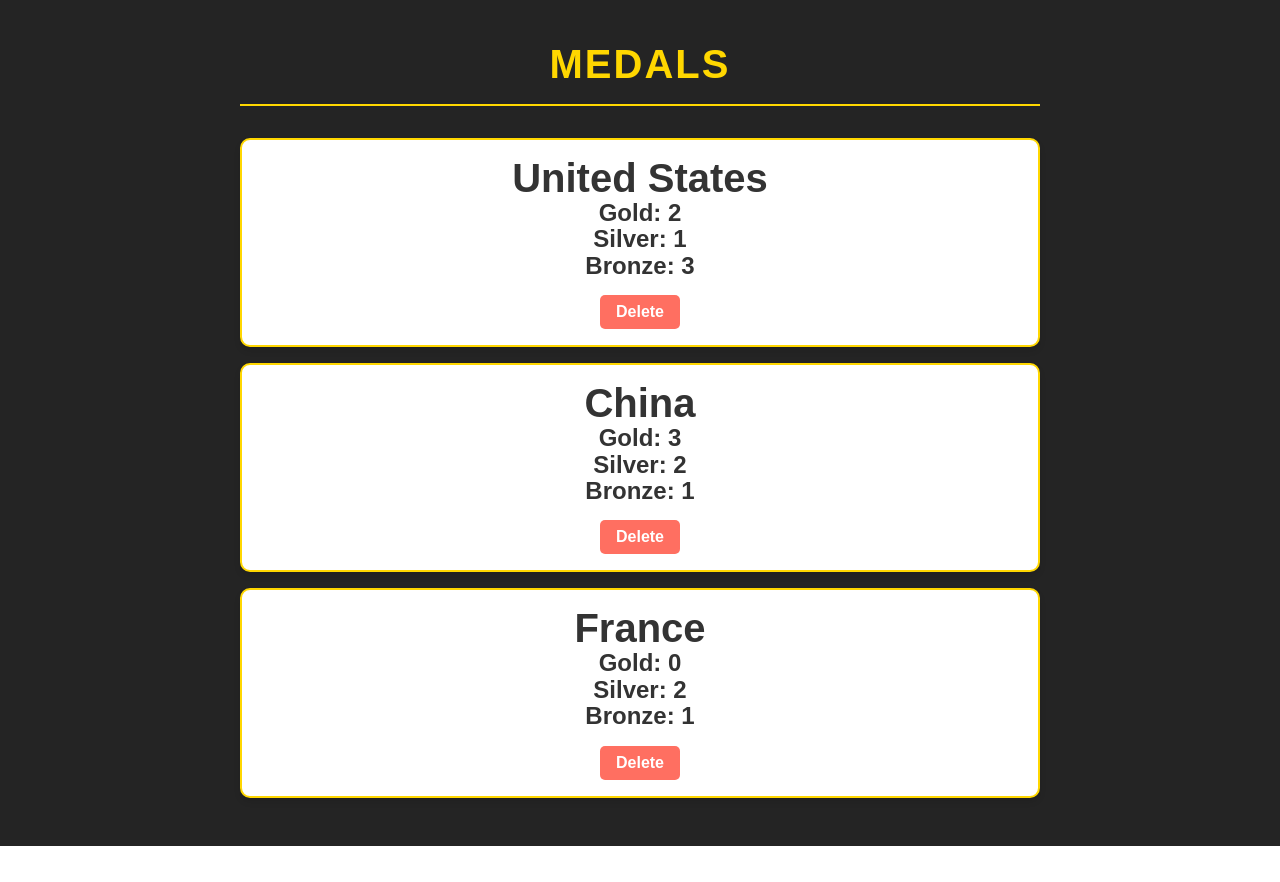
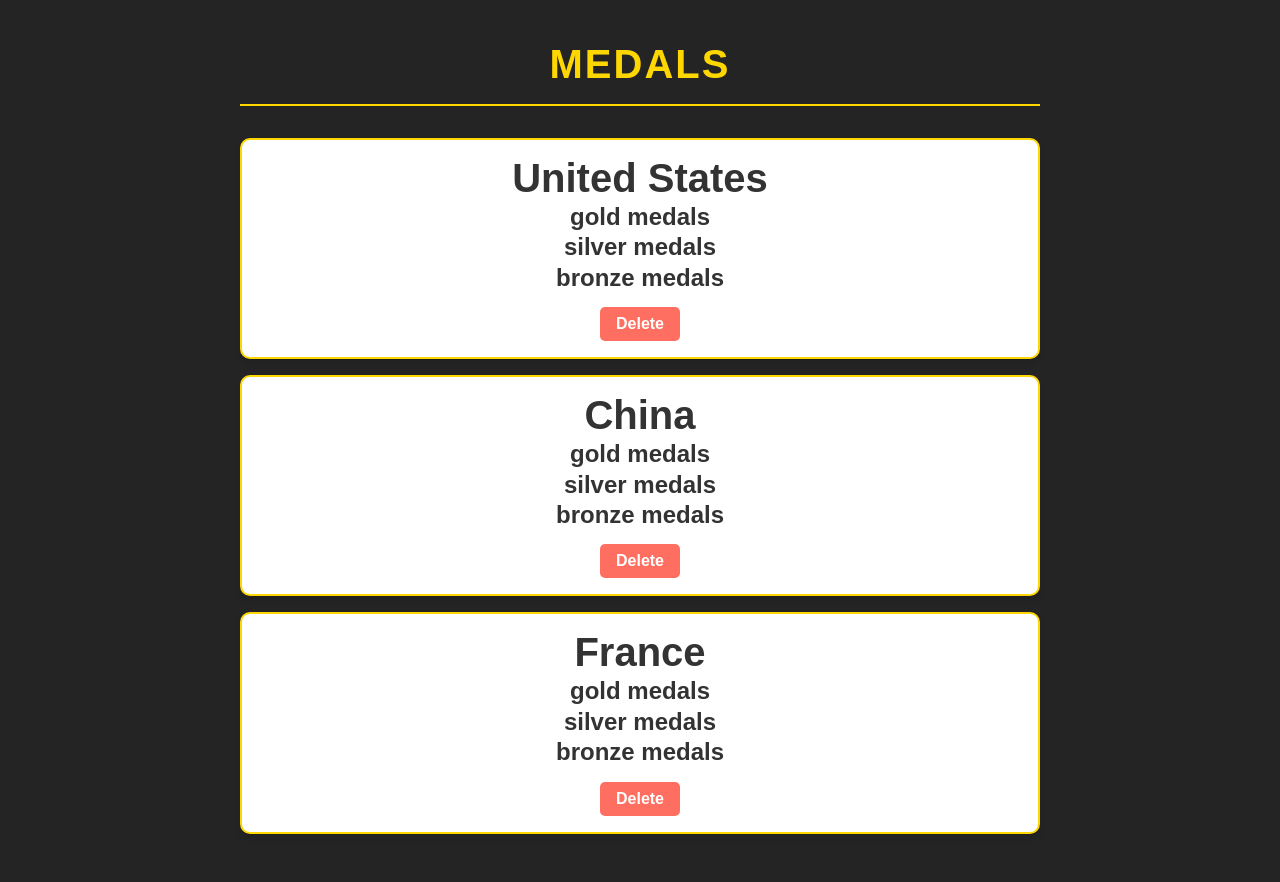
Before and after one commit to MrTindall/medals-react-Tindall, a React (Vite) app: page / in a window 1280 px wide. Before the commit the page ends 846 px from the top, so only its background shows below. Built offline with nearby package versions, Linux system fonts and the light colour scheme.

Commit message:
assignment 3

```diff
--- a/src/App.jsx
+++ b/src/App.jsx
@@ -4,9 +4,9 @@
 
 function App() {
   const [countries, setCountries] = useState([
-    { id: 1, name: "United States", gold: 2, silver: 1, bronze: 3 },
-    { id: 2, name: "China", gold: 3, silver: 2, bronze: 1 },
-    { id: 3, name: "France", gold: 0, silver: 2, bronze: 1 },
+    { id: 1, name: "United States"},
+    { id: 2, name: "China"},
+    { id: 3, name: "France"},
   ]);
 
   const medals = useRef([
--- a/src/components/Country.jsx
+++ b/src/components/Country.jsx
@@ -6,7 +6,7 @@
       <h3>{country.name}</h3>
       <div className="medals-container">
         {medals.map((medal) => (
-          <Medal key={medal.id} type={medal.name} count={country[medal.name]} />
+          <Medal key={medal.id} type={medal.name} />
         ))}
       </div>
       <button onClick={() => onDelete(country.id)}>Delete</button>
--- a/src/components/Medal.jsx
+++ b/src/components/Medal.jsx
@@ -1,7 +1,7 @@
-export default function Medal({ type, count }) {
+export default function Medal({ type }) {
     return (
-      <div className={`medal ${type}`}>
-        <h4>{type.charAt(0).toUpperCase() + type.slice(1)}: {count}</h4>
+      <div className={`medal`}>
+        <h4>{type} medals</h4>
       </div>
     );
   }
--- a/src/index.css
+++ b/src/index.css
@@ -47,6 +47,7 @@
   line-height: 1.1;
   padding: 0;
   margin: 0;
+  padding-top: 4px;
 }
 
 button {
```
